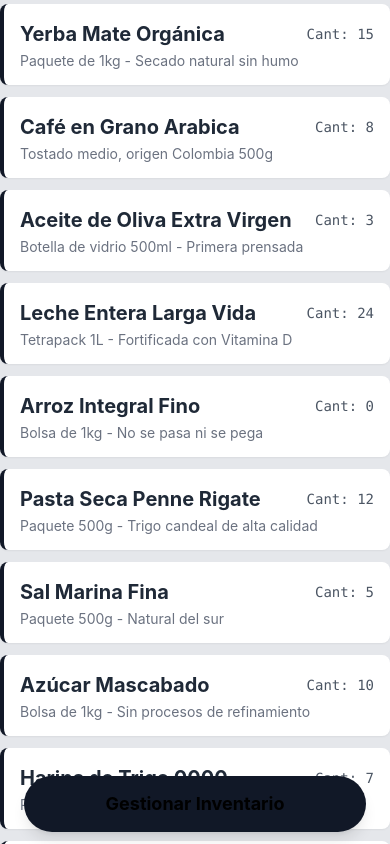
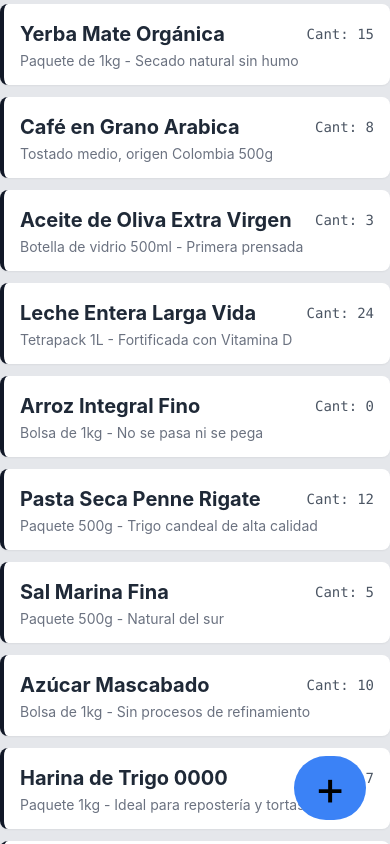
Before and after one commit to SantiGVadone/react-native, a React Native app in the folder Navigation-App/: screen / in a window 390 px wide. Built offline with nearby package versions, Linux system fonts and the light colour scheme.

Commit message:
feat: Include AddItem Screen, for Create products in the crud

```diff
--- a/Navigation-App/src/navigation/Navigation.tsx
+++ b/Navigation-App/src/navigation/Navigation.tsx
@@ -2,8 +2,8 @@ import { createStaticNavigation } from '@react-navigation/native'
 import { createNativeStackNavigator } from '@react-navigation/native-stack'
 import { Stock } from '../navigation/screens/Stock'
 import { Profile } from '../navigation/screens/Profile'
-import { StockOptions } from './screens/StockOptions'
 import { ProductDetail } from './screens/ProductDetail'
+import { AddProduct } from './screens/AddItem'
 
 const RootStack = createNativeStackNavigator({
   screens: {
@@ -20,19 +20,18 @@ const RootStack = createNativeStackNavigator({
         headerTitleAlign: 'center',
       },
     },
-    StockOptions: {
-      screen: StockOptions,
-      options: {
-        title: 'Opciones Screen',
-        headerTitleAlign: 'center',
-      },
-    },
     ProductDetail: {
       screen: ProductDetail,
       options: {
         headerShown: false,
       },
     },
+    AddProduct: {
+      screen: AddProduct,
+      options: {
+        presentation: 'modal',
+      },
+    },
   },
 })
 
--- /dev/null
+++ b/Navigation-App/src/navigation/screens/AddProduct.tsx
@@ -0,0 +1,9 @@
+import { View, Text } from 'react-native'
+
+export function AddProduct() {
+  return (
+    <View>
+      <Text>Aca quiero que se pueda Crear un Producto nuevo digamos</Text>
+    </View>
+  )
+}
--- a/Navigation-App/src/navigation/screens/Stock.tsx
+++ b/Navigation-App/src/navigation/screens/Stock.tsx
@@ -47,16 +47,16 @@ export function Stock() {
           />
         </View>
 
-        <View className='absolute bottom-3 right-6 left-6'>
+        <View className='absolute bottom-6 right-6 w-fit rounded-full'>
           <TouchableOpacity
             activeOpacity={0.7}
-            className='bg-gray-900 h-14 rounded-full items-center justify-center shadow-lg'
+            className='bg-blue-500 rounded-full'
             onPress={() => {
-              navigation.navigate('StockOptions')
+              navigation.navigate('AddProduct')
             }}
           >
-            <Text className='color-white font-bold text-lg'>
-              Gestionar Inventario
+            <Text className='color-white text-center text-5xl my-2 mx-5'>
+              +
             </Text>
           </TouchableOpacity>
         </View>
--- a/Navigation-App/src/navigation/screens/StockOptions.tsx
+++ /dev/null
@@ -1,12 +0,0 @@
-import { View, Text } from 'react-native'
-
-export function StockOptions() {
-  return (
-    <View>
-      <Text>
-        Que onda perrito estas son las opciones que tenes en el stock:
-        ACTUALIZAR VER TODAS, (vuelve a la pag anterior) BORRAR, CREAR una nueva
-      </Text>
-    </View>
-  )
-}
```
